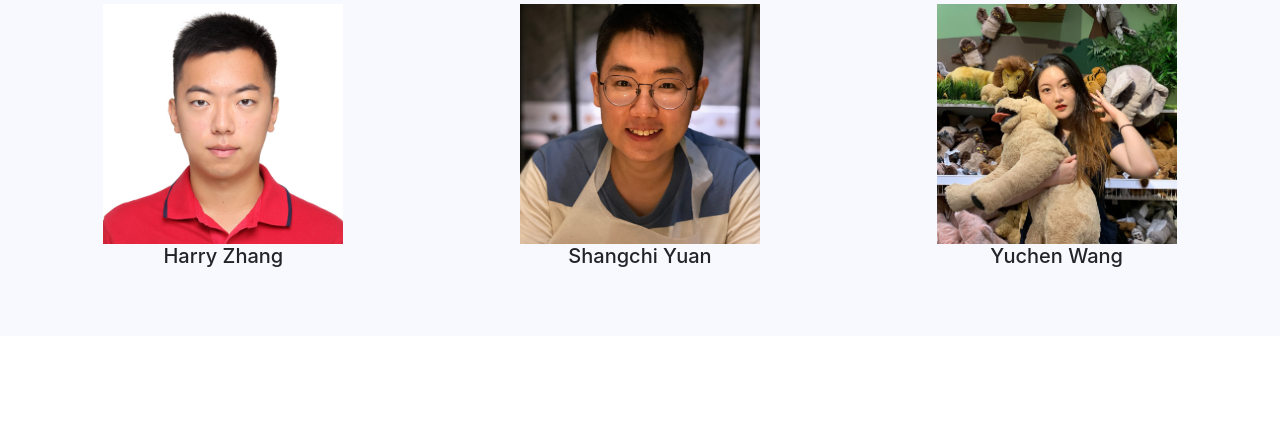
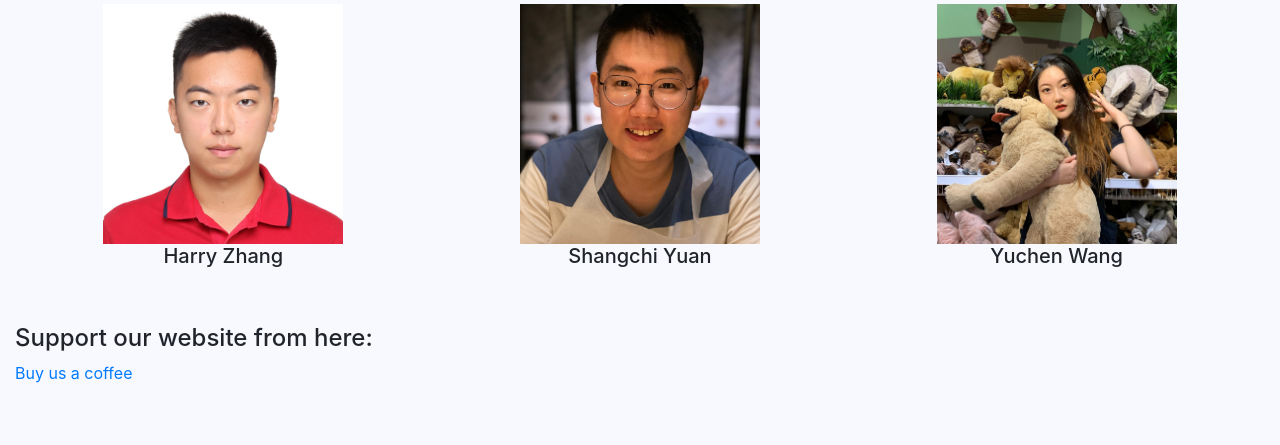
Before and after one commit to ZhuoxuanZhangHarry/Hunter_Alert, a Django app: page /about/ in a window 1280 px wide. Shown: the part 496-941 px from the top of the page. Before the commit the page ends 763 px from the top, so only its background shows below. Run offline with Django 3.2, Linux system fonts and the light colour scheme.

Commit message:
Make donate button

```diff
--- a/src/templates/pages/about.html
+++ b/src/templates/pages/about.html
@@ -53,4 +53,10 @@
     </div>
 </div>
 
+<br>
+<br>
+<h4 style="text-align:left">Support our website from here: </h4>
+<a href="https://www.buymeacoffee.com/hzhang6" class="button">Buy us a coffee</a>
+
+
 {% endblock content %}
```
